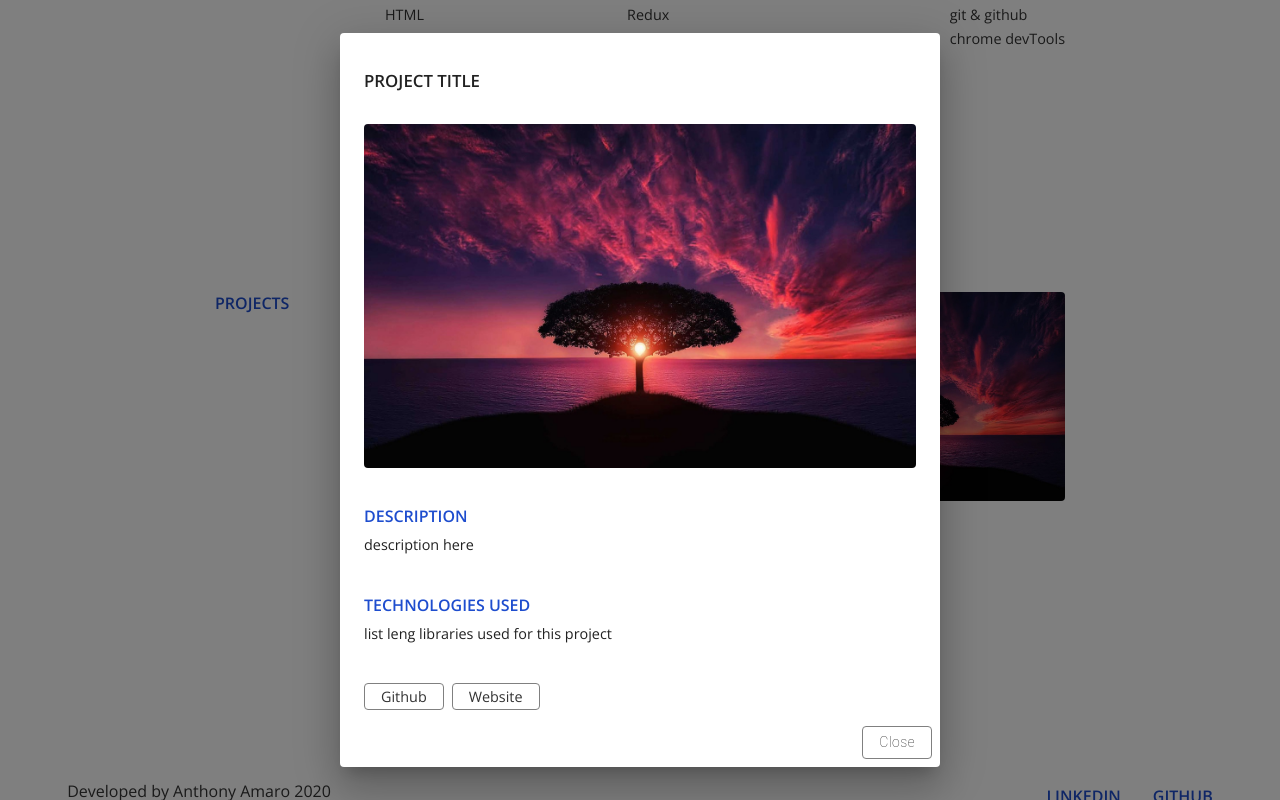
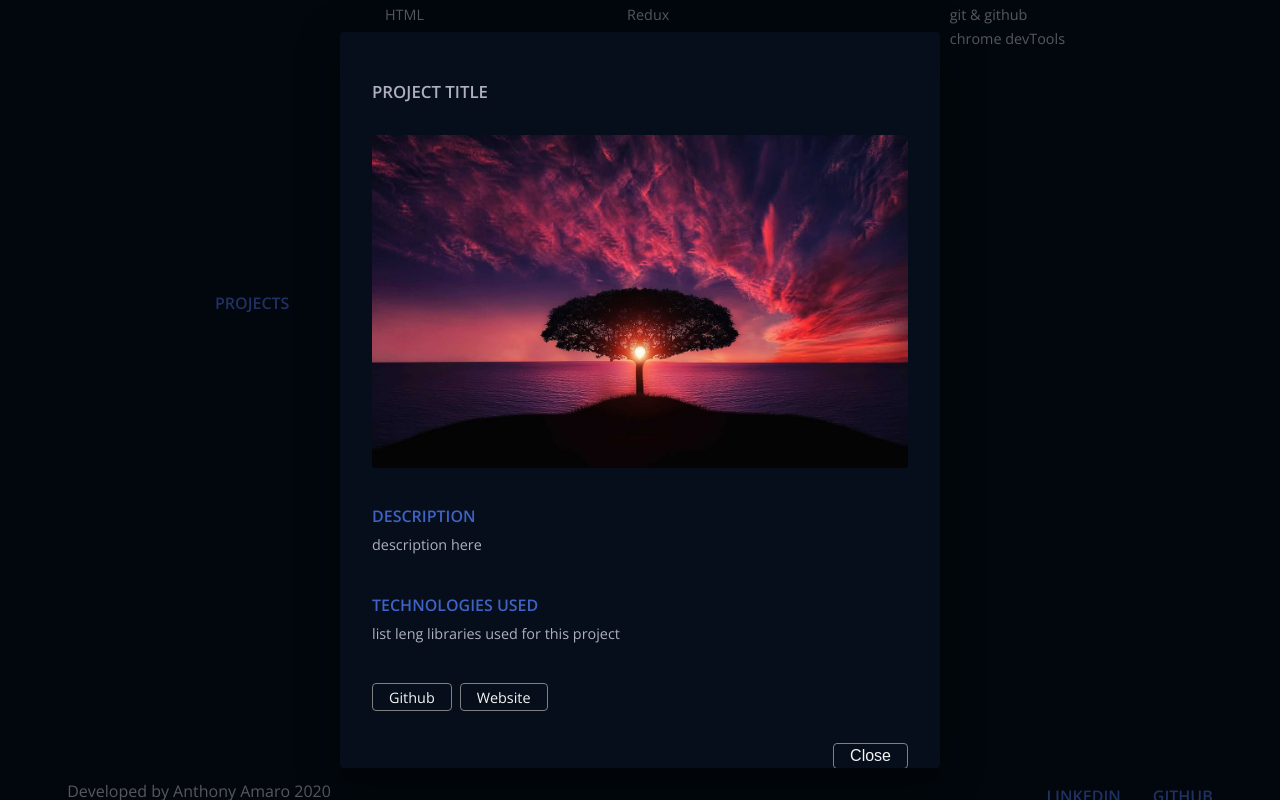
Before and after one commit to anthonyamaro15/portfolio, a React (Create React App) app: page / in a window 1280 px wide. Both pictures are taken after a click on the button "PROJECT NAME". Shown: the part 1177-1977 px from the top of the page. Built offline with nearby package versions, Linux system fonts and the light colour scheme.

Commit message:
got dark mode done. modal dark mode option as well

```diff
--- a/src/components/Content.js
+++ b/src/components/Content.js
@@ -1,7 +1,7 @@
 import React from "react";
 import ProjectContent from "./ProjectContent";
 
-const Content = () => {
+const Content = ({ state }) => {
   return (
     <div className="Content-container">
       <div className="aboutme-container">
@@ -48,7 +48,7 @@ const Content = () => {
         </div>
       </div>
 
-      <ProjectContent />
+      <ProjectContent state={state} />
     </div>
   );
 };
--- a/src/components/MainApp.js
+++ b/src/components/MainApp.js
@@ -6,12 +6,14 @@ import Footer from "./Footer";
 
 const MainApp = () => {
   const [state, setState] = useState(false);
+  //   console.log(state);
+  // open === false => darkmode
 
   return (
-    <div>
+    <div className={!state ? "dark-mode" : "Parent-wrapper"}>
       <Navbar setState={setState} state={state} />
       <Header />
-      <Content />
+      <Content state={state} />
       <Footer />
     </div>
   );
--- a/src/components/ProjectContent.js
+++ b/src/components/ProjectContent.js
@@ -2,13 +2,12 @@ import React from "react";
 import sun from "../imgs/sunset.jpg";
 import ProjectModal from "./ProjectModal";
 
-const ProjectContent = () => {
+const ProjectContent = ({ state }) => {
   return (
     <div className="ProjectContent">
       <h3 className="title-color">projects</h3>
       <div className="ProjectContent-display">
-        <ProjectModal />
-        <ProjectModal />
+        <ProjectModal state={state} />
       </div>
     </div>
   );
--- a/src/components/ProjectModal.js
+++ b/src/components/ProjectModal.js
@@ -1,17 +1,13 @@
 import React from "react";
 import Button from "@material-ui/core/Button";
 import Dialog from "@material-ui/core/Dialog";
-import DialogActions from "@material-ui/core/DialogActions";
-import DialogContent from "@material-ui/core/DialogContent";
-import DialogContentText from "@material-ui/core/DialogContentText";
-import DialogTitle from "@material-ui/core/DialogTitle";
 import sun from "../imgs/sunset.jpg";
-import { AiFillGithub } from "react-icons/ai";
 
 import SingleProject from "./SingleProject";
 
-export default function AlertDialog() {
+export default function AlertDialog({ state }) {
   const [open, setOpen] = React.useState(false);
+  // open === false => darkmode
 
   const handleClickOpen = () => {
     setOpen(true);
@@ -22,6 +18,7 @@ export default function AlertDialog() {
   };
 
   return (
+    <div id="main-wrapper">
       <div id="ProjectModal">
         <div id="ProjectModal-btn">
           <Button onClick={handleClickOpen}>
@@ -35,8 +32,13 @@ export default function AlertDialog() {
           aria-labelledby="alert-dialog-title"
           aria-describedby="alert-dialog-description"
         >
-        <DialogContent>
-          <div id="project-info">
+          <div
+            id="project-info"
+            style={{
+              backgroundColor: `${!state ? "#050e1a" : ""}`,
+              color: `${!state && "#afafbf"}`,
+            }}
+          >
             <div className="project-title">
               <h3>project title</h3>
             </div>
@@ -52,22 +54,36 @@ export default function AlertDialog() {
                 <p>list leng libraries used for this project</p>
               </div>
               <div className="page-btns">
-                <a href="www.google.com" target="_blank">
+                <a
+                  href="www.google.com"
+                  target="_blank"
+                  className={!state ? "dark-mode" : ""}
+                >
                   github
                 </a>
-                <a href="#">website</a>
+                <a href="#" className={!state ? "dark-mode" : ""}>
+                  website
+                </a>
               </div>
             </div>
           </div>
-        </DialogContent>
-        <DialogActions>
-          <div id="btn-close">
-            <Button onClick={handleClose} autoFocus>
+
+          <div
+            id="btn-close"
+            style={{
+              backgroundColor: `${!state ? "#050e1a" : ""}`,
+            }}
+          >
+            <button
+              className={!state ? "dark-mode" : ""}
+              onClick={handleClose}
+              autoFocus
+            >
               close
-            </Button>
+            </button>
           </div>
-        </DialogActions>
         </Dialog>
+      </div>
     </div>
   );
 }
--- a/src/components/Switch.js
+++ b/src/components/Switch.js
@@ -11,7 +11,7 @@ export default function Switches({ setState, state }) {
       <Switch
         checked={state}
         onChange={handleChange}
-        color="default"
+        color="primary"
         name="checkedB"
         inputProps={{ "aria-label": "primary checkbox" }}
       />
--- a/src/index.scss
+++ b/src/index.scss
@@ -1,3 +1,4 @@
+@import "./sass/variables";
 @import "./sass/global";
 @import "./sass/header";
 @import "./sass/content";
--- a/src/sass/_content.scss
+++ b/src/sass/_content.scss
@@ -4,7 +4,7 @@
   //   border: 1px solid red;
 
   .title-color {
-    color: rgb(30, 77, 206);
+    color: $blue;
   }
 
   h3 {
--- a/src/sass/_footer.scss
+++ b/src/sass/_footer.scss
@@ -19,10 +19,12 @@
       text-transform: uppercase;
       font-weight: bold;
       color: rgb(30, 77, 206);
+      color: $blue;
       transition: border 0.3s ease-in-out;
 
       &:hover {
         border-bottom: 2px solid rgb(30, 77, 206);
+        color: $blue;
       }
 
       &:first-child {
--- a/src/sass/_global.scss
+++ b/src/sass/_global.scss
@@ -23,3 +23,56 @@ ul li {
 span {
   display: inline-block;
 }
+
+.Parent-wrapper {
+  color: #333;
+}
+
+.dark-mode {
+  background: #050e1a;
+  //   background: #031122;
+
+  color: #f4f4f4;
+
+  .Header-wrapper {
+    .aboutme {
+      h1 {
+        color: #f5f5f5;
+
+        span {
+          color: #f4f4f4;
+        }
+      }
+    }
+  }
+
+  .aboutme-container {
+    p {
+      color: #afafbf;
+
+      span {
+        color: #f4f4f4;
+      }
+    }
+  }
+
+  ul {
+    li {
+      color: #afafbf;
+    }
+  }
+
+  footer {
+    color: #afafbf;
+  }
+
+  .ProjectContent {
+    #ProjectModal {
+      #btn-close {
+        a {
+          color: #afafbf;
+        }
+      }
+    }
+  }
+}
--- a/src/sass/_header.scss
+++ b/src/sass/_header.scss
@@ -47,6 +47,7 @@
         span {
           margin-left: 1rem;
           border-bottom: 2px solid rgb(30, 77, 206);
+          border-bottom: 2px solid $blue;
           cursor: pointer;
         }
       }
--- a/src/sass/_modal.scss
+++ b/src/sass/_modal.scss
@@ -17,10 +17,12 @@
 }
 
 #project-info {
+  padding: 2rem;
+
   .project-title {
     text-transform: uppercase;
     margin: 1rem 0 2rem;
-    //  text-align: center;
+
     font-size: 0.9rem;
     //  color: rgb(30, 77, 206);
   }
@@ -48,6 +50,7 @@
       font-size: 1rem;
       margin-bottom: 0.5rem;
       color: rgb(30, 77, 206);
+      color: $blue;
     }
 
     .tec-use {
@@ -56,6 +59,7 @@
       h3 {
         margin-bottom: 0.5rem 0;
         color: rgb(30, 77, 206);
+        color: $blue;
 
         font-size: 1rem;
       }
@@ -69,7 +73,7 @@
         padding: 0.2rem 1rem;
         font-size: 0.9rem;
         font-weight: lighter;
-        color: #333;
+        //   color: #333;
         border: 1px solid grey;
         border-radius: 4px;
         text-transform: capitalize;
@@ -83,11 +87,22 @@
 }
 
 #btn-close {
+  //   background: red;
+  display: flex;
+  justify-content: flex-end;
+  //   border: 1px solid red;
+
+  padding: 0 2rem 2rem;
   button {
     text-transform: capitalize;
     font-weight: lighter;
     border: 1px solid grey;
+    border-radius: 4px;
+    font-size: 1rem;
     padding: 0.2rem 1rem;
+    background: none;
+    outline: none;
+    cursor: pointer;
 
     &:hover {
       background: none;
--- /dev/null
+++ b/src/sass/_variables.scss
@@ -0,0 +1 @@
+$blue: rgb(63, 98, 196);
```
Lines whose indentation alone changed are shown as unchanged.
